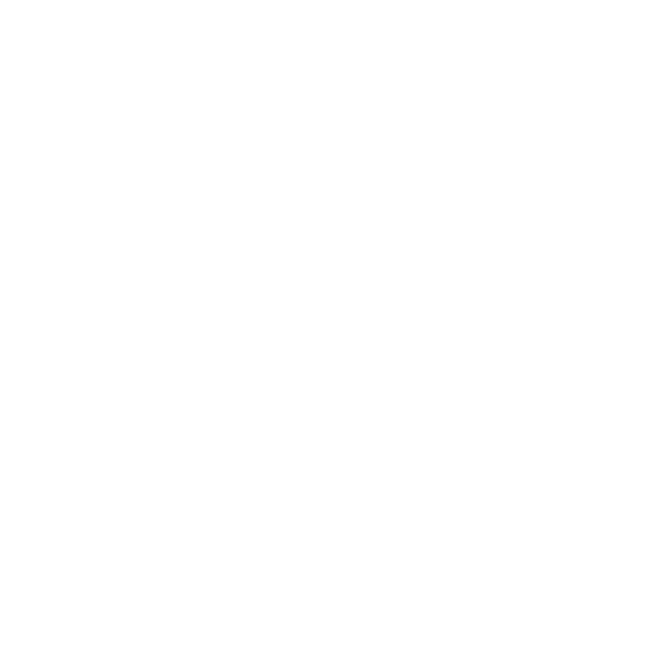
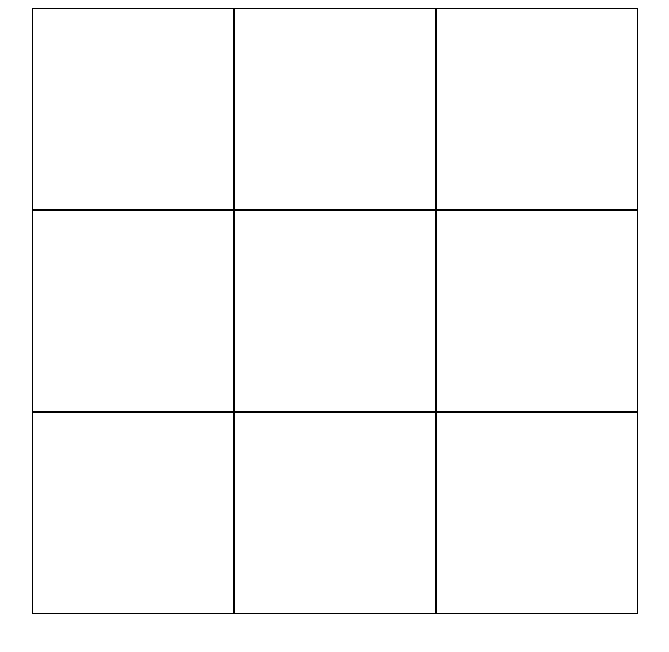
Before and after one commit to menulln/odin-tic-tac-toe, a website: page index.html in a window 1280 px wide. Shown: the whole page, without its empty margins (305-974 px from the left). Drawn offline with Linux system fonts and the light colour scheme.

Commit message:
Adjust square elements style

```diff
--- a/style.css
+++ b/style.css
@@ -10,6 +10,13 @@ main {
 }
 
 .square {
+    font-family: 'Arial';
+    display: flex;
+    place-items: center;
+    min-width: 25vmin;
+    min-height: 25vmin;
     justify-self: center;
-    font-size: calc(5rem + 1vw);
+    font-size: calc(3rem + 3vw);
+    border: 1px solid black;
+    font-weight: 1000;
 }
```
